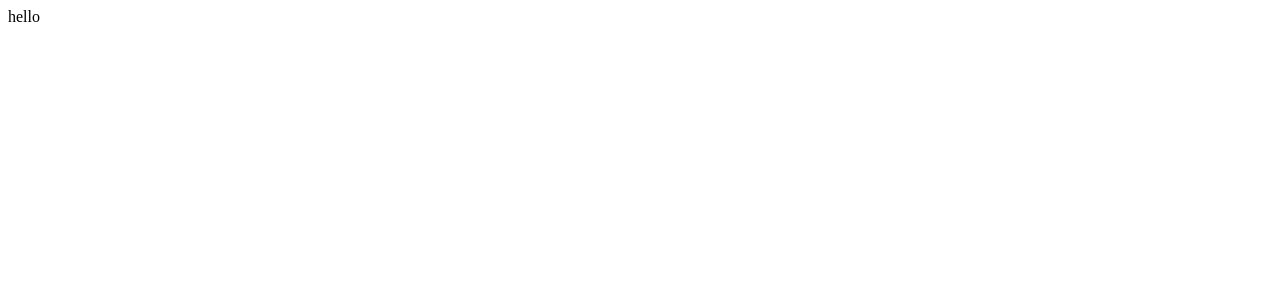
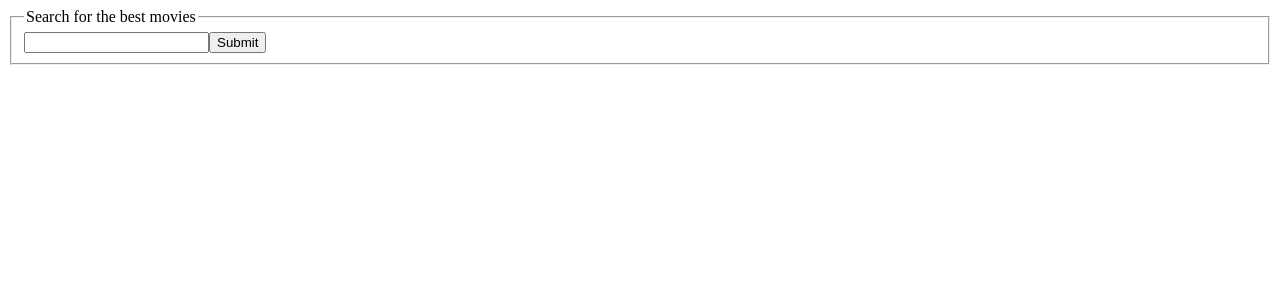
Before and after one commit to nicco88/demo, a React (Create React App) app: page / in a window 1280 px wide. Shown: the top 300 px of the page. Built offline with nearby package versions, Linux system fonts and the light colour scheme.

Commit message:
initialize SearchForm component

```diff
--- a/src/App.js
+++ b/src/App.js
@@ -1,9 +1,14 @@
 import React from 'react';
+import SearchForm from './components/SearchForm'
+import { MoviesProvider } from './components/Context'
 
 function App() {
   return (
     <div className="App">
-    hello
+      <MoviesProvider>
+        <SearchForm></SearchForm>
+        {/* Add list here */}
+      </MoviesProvider>
     </div>
   );
 }
--- a/src/components/Context.js
+++ b/src/components/Context.js
@@ -1,15 +1,21 @@
 import React, { createContext } from 'react';
 
-
 const MoviesContext = createContext({
-  moviesData: {}
+  moviesData: {
+    count: 0,
+    movies: [],
+    searchValue: '',
+  }
 });
 
-export class Provider extends React.Component {
-
+export class MoviesProvider extends React.Component {
 
   state = {
-    moviesData: {}
+    moviesData: {
+      count: 0,
+      movies: [],
+      searchValue: '',
+    }
   };
 
   render() {
@@ -21,4 +27,4 @@ export class Provider extends React.Component {
   }
 }
 
-export const Consumer = MoviesContext.Consumer;
+export const MoviesConsumer = MoviesContext.Consumer;
--- /dev/null
+++ b/src/components/SearchForm.js
@@ -0,0 +1,21 @@
+import React from 'react';
+
+const SearchForm = ( props ) => {
+  return (
+    <div>
+      <form>
+        <fieldset>
+          <legend>Search for the best movies</legend>
+          <div>
+            <input
+              type="text"
+              />
+            <input type="submit"/>
+          </div>
+        </fieldset>
+      </form>
+    </div>
+  )
+}
+
+export default SearchForm;
```
